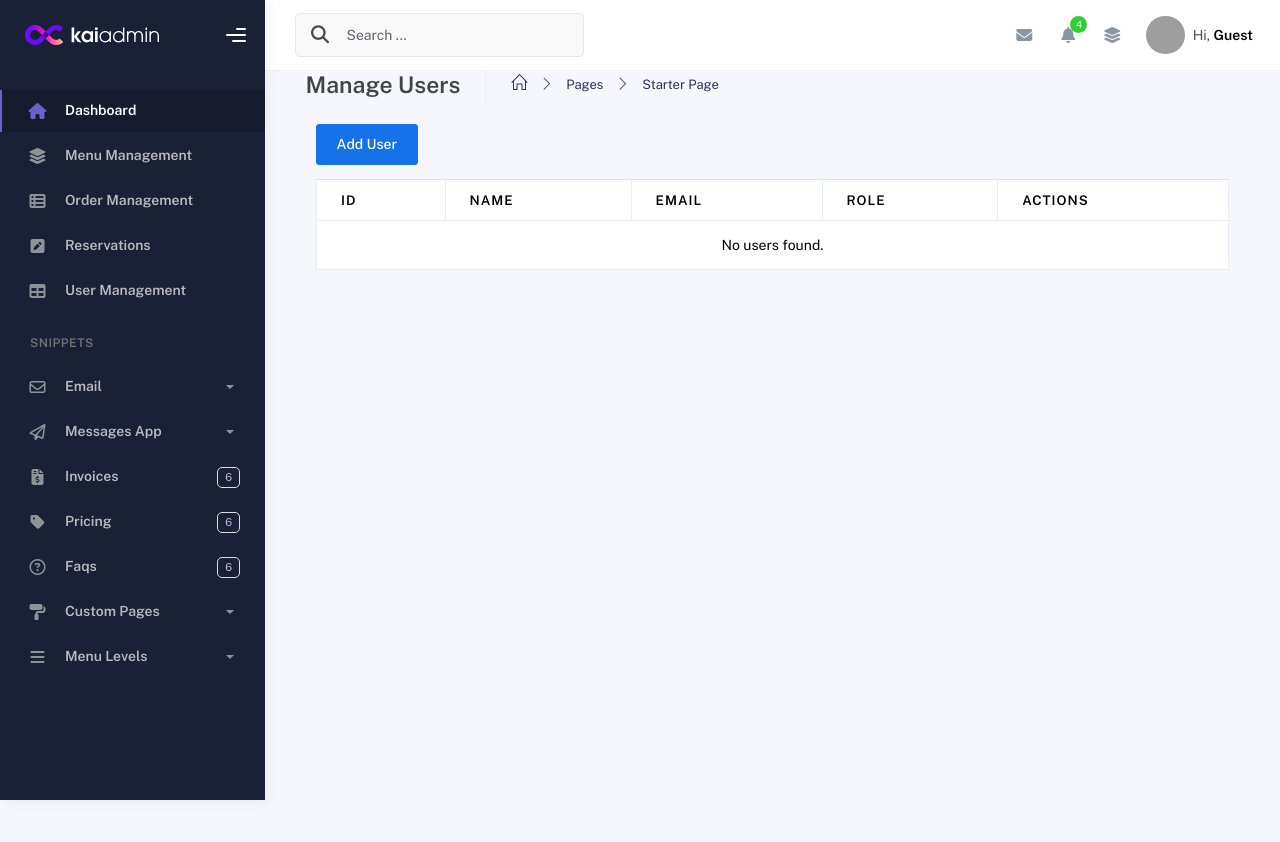
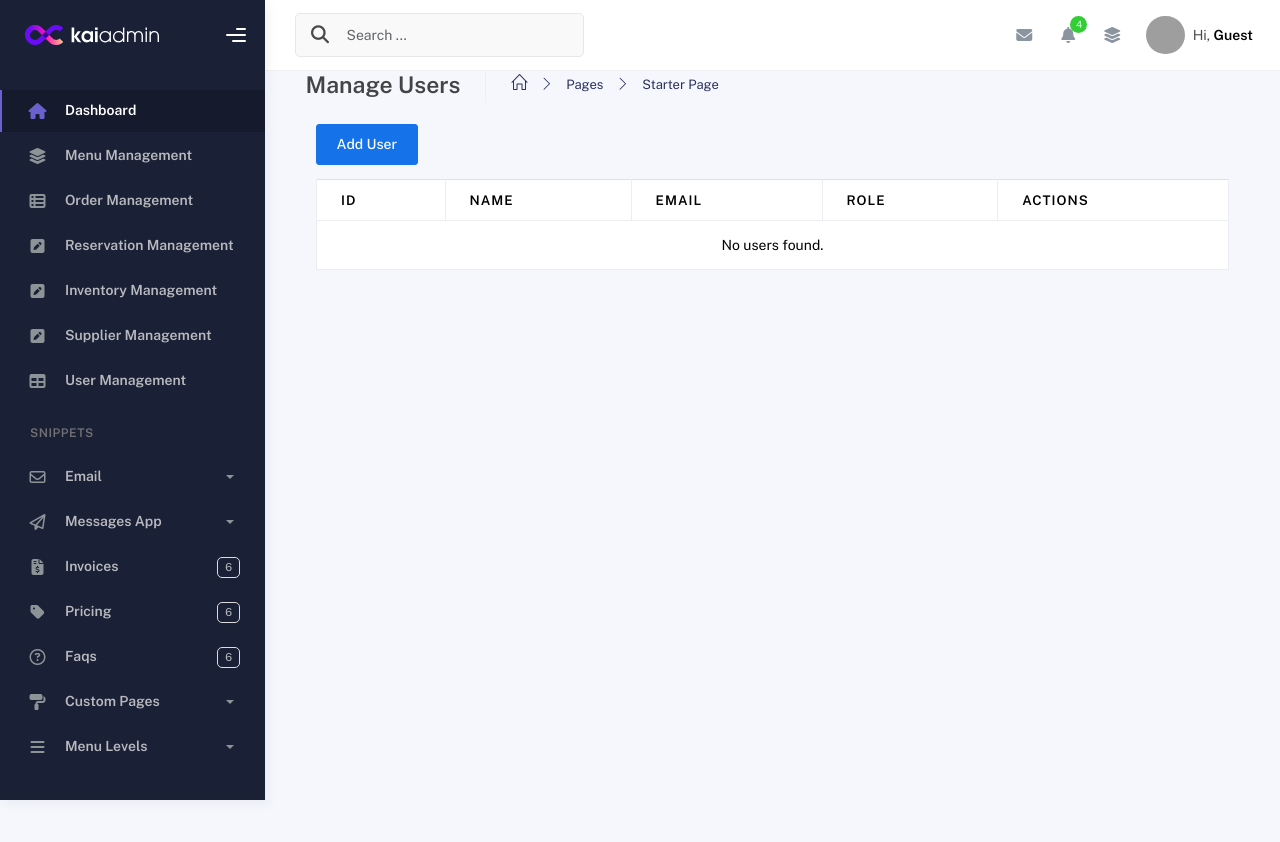
Before and after one commit to Abdo-hasen/PHP_Restaurant, a PHP site: page /PHP_Restaurant/admin/manage_users.php in a window 1280 px wide. Run offline with PHP 8.4, Linux system fonts and the light colour scheme; data that the repository does not hold is empty; grey boxes are pictures that could not be loaded.

Commit message:
sidebar fixxed

```diff
--- a/includes/admin/sidebar.php
+++ b/includes/admin/sidebar.php
@@ -50,7 +50,22 @@
                 <li class="nav-item">
                     <a href="../../admin/manage_reservations.php">
                         <i class="fas fa-pen-square"></i>
-                        <p>Reservations</p>
+                        <p>Reservation Management</p>
+                    </a>
+                </li>
+
+                  <!-- Reservations -->
+                  <li class="nav-item">
+                    <a href="../../admin/inventory.php">
+                        <i class="fas fa-pen-square"></i>
+                        <p>Inventory Management</p>
+                    </a>
+                </li>
+                  <!-- Reservations -->
+                  <li class="nav-item">
+                    <a href="../../admin/supplier.php">
+                        <i class="fas fa-pen-square"></i>
+                        <p>Supplier Management</p>
                     </a>
                 </li>
 
```
